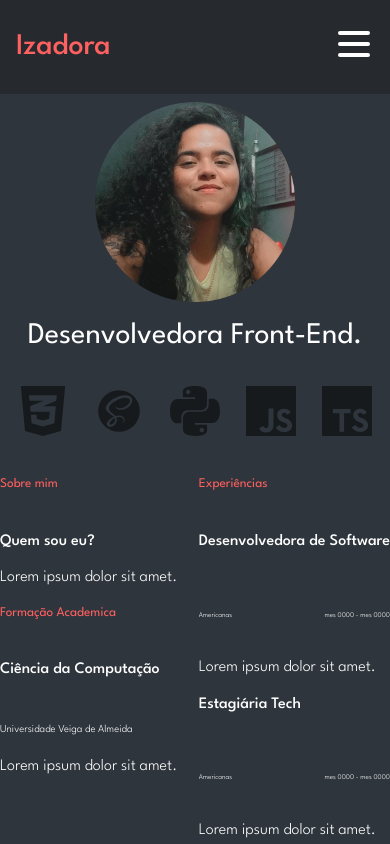
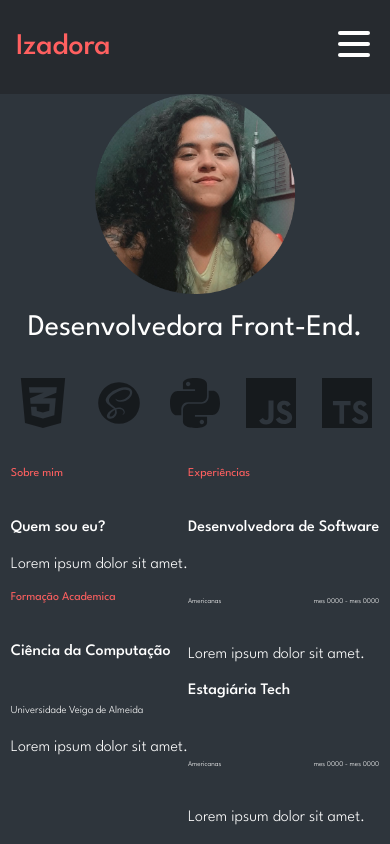
Before and after one commit to doraalves/portfolio, a React (Create React App) app: page / in a window 390 px wide. Shown: the top 844 px of the page. Built offline with nearby package versions, Linux system fonts and the light colour scheme.

Commit message:
refactor[POR-14]: Alterando responsividade

```diff
--- a/src/pages/Home/styled.js
+++ b/src/pages/Home/styled.js
@@ -8,15 +8,14 @@ export const colors = {
 
 export const Container = styled.div`
     display: flex;
+    align-items: center;
     flex-direction: column;
-    padding: 0.5rem calc((100vw - 1000px) / 2);
 
     background-color: ${colors.background};
 `;
 
 export const Perfil = styled.div`
     display: flex;
-    justify-content: center;
     align-items: center;
     flex-direction: column;
 
@@ -62,6 +61,7 @@ export const Title = styled.div`
     flex-direction: column;
 
     h5{
+        font-size: 12px;
         font-weight: 400;
         color: ${colors.title};
     }
```
